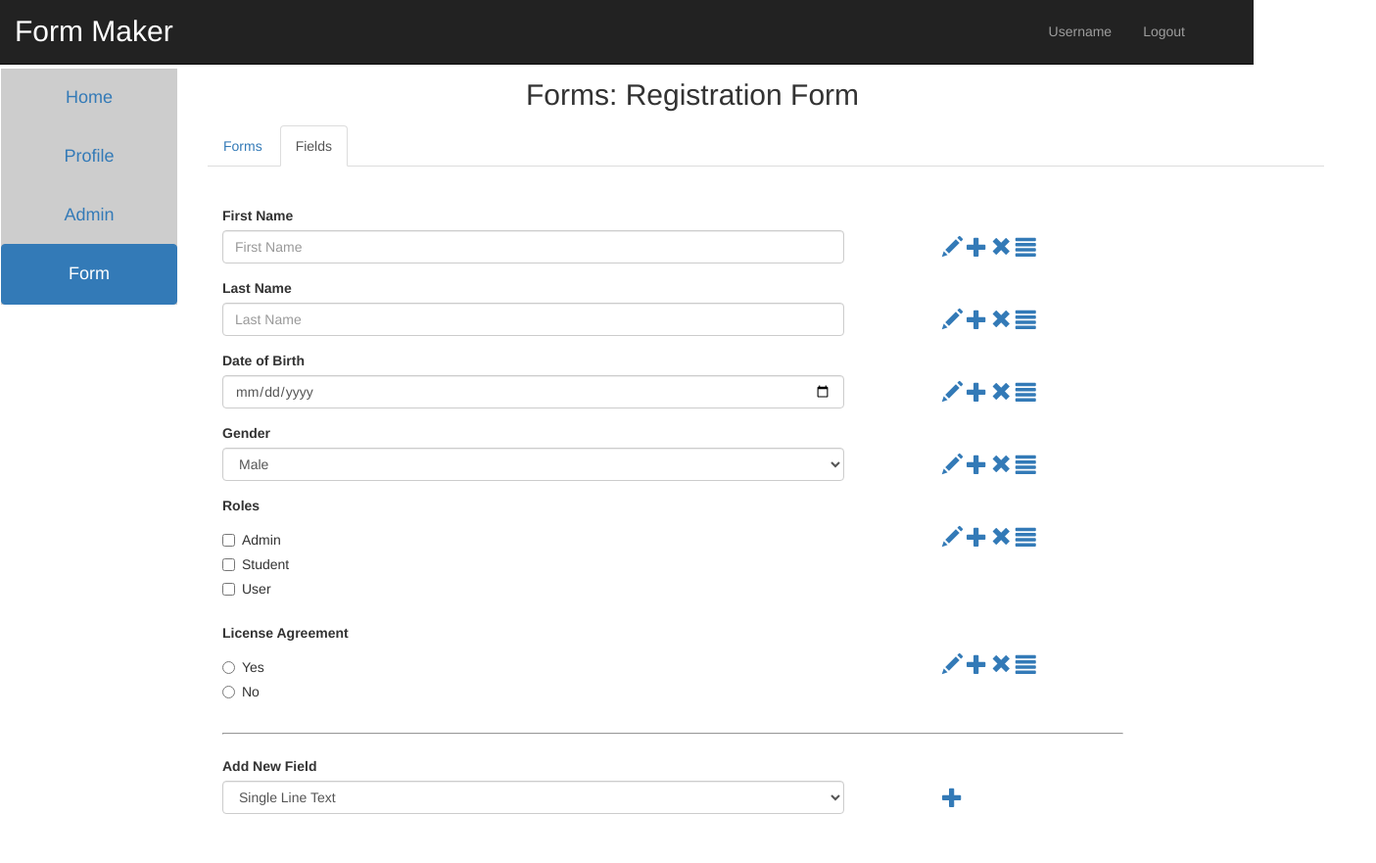
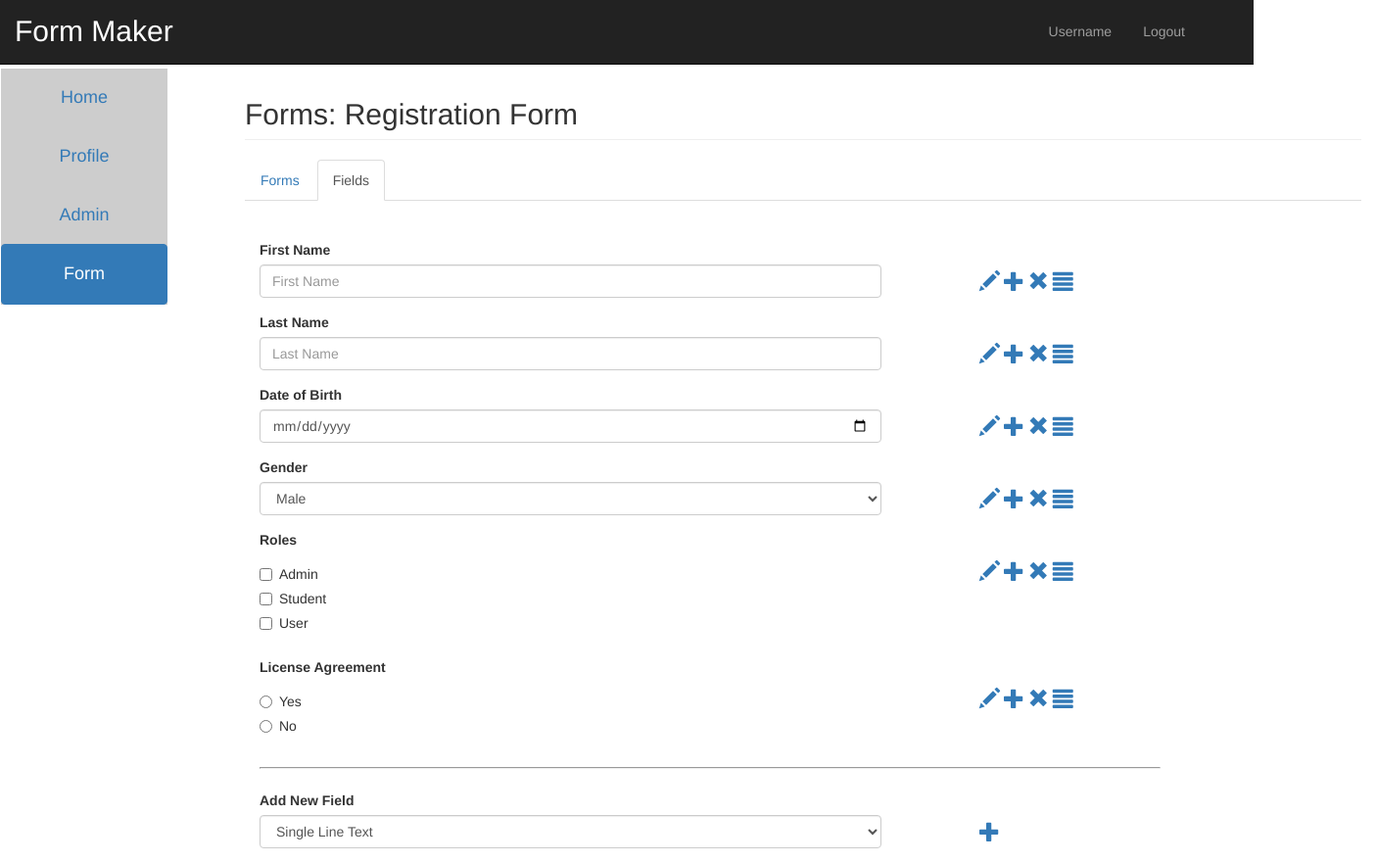
Before and after one commit to pre284mish/cs5610fall2015, a website: page public/assignment/form-fields.html in a window 1280 px wide. Shown: the whole page at 98% size, 1405 px wide, since content can reach past the window. Before the commit the page ends 846 px from the top, so only its background shows below. Drawn offline with nearby package versions, Linux system fonts and the light colour scheme; files that its build step writes are made by us from their sources.

Commit message:
added width from sidebar

```diff
--- a/public/assignment/form-fields.html
+++ b/public/assignment/form-fields.html
@@ -52,8 +52,8 @@
         </div>
 
         <!-- the side navigation bar-->
-        <div class="col-sm-2 sidebar sidebar-style-padding">
-            <ul class="nav nav-sidebar navbar-custom text-center">
+        <div class="col-sm-2 sidebar sidebar-style-padding ">
+            <ul class="nav nav-sidebar navbar-custom text-center fix-position">
                 <li><a href="home.html"><h4>Home</h4></a></li>
                 <li><a href="profile.html"><h4>Profile</h4></a></li>
                 <li><a href="admin.html"><h4>Admin</h4></a></li>
@@ -61,15 +61,10 @@
             </ul>
         </div>
 
-        <div class="col-sm-10 main">
+        <div class="col-sm-10 main welcome-left-margin">
             <div class="container">
-                <div class="container top-buffer">
-                    <label class="control-label form-field"><h2>Forms: Registration Form</h2></label>
-                    <div class="col-sm-4">
 
-                    </div>
-                </div>
-
+                <h2 class="page-header">Forms: Registration Form</h2>
                 <ul class="nav nav-tabs">
                     <li><a href="forms.html"> Forms </a> </li>
                     <li class="ng-scope active"><a href="form-fields.html" class="ng-binding">Fields</a></li>
@@ -247,5 +242,16 @@
     </div>
 </div>
 
+<!-- Bootstrap core JavaScript
+================================================== -->
+<!-- Placed at the end of the document so the pages load faster -->
+<script src="https://ajax.googleapis.com/ajax/libs/jquery/1.11.3/jquery.min.js"></script>
+<script src="https://maxcdn.bootstrapcdn.com/bootstrap/3.3.5/js/bootstrap.min.js"></script>
+<!--<script src="../../dist/js/bootstrap.min.js"></script>-->
+<!-- Just to make our placeholder images work. Don't actually copy the next line! -->
+<!--<script src="../../assets/js/vendor/holder.min.js"></script>-->
+<!-- IE10 viewport hack for Surface/desktop Windows 8 bug -->
+<!--<script src="../../assets/js/ie10-viewport-bug-workaround.js"></script>-->
+
 </body>
 </html>
--- a/public/css/style.css
+++ b/public/css/style.css
@@ -89,7 +89,7 @@
           }
 
           .form-field{
-            margin-left: -70px;
+            margin-left: -100px;
           }
 
           .welcome-left-margin {
@@ -112,11 +112,16 @@
             padding-right: 1px;
             padding-top: 10px;
             height:275px;
-            width:182px;
+            width:170px;
            }
 
            .fix-position {
            position:fixed;
+           width:170px;
+           }
+
+           .table-config{
+            width:1000px;
            }
 
     </style>
```
Also changed, not shown: public/assignment/admin.html (+14 -3 lines), public/assignment/forms.html (+14 -3 lines), public/assignment/home.html (+13 -1 lines), public/assignment/login.html (+12 -1 lines), public/assignment/profile.html (+12 -1 lines), public/assignment/register.html (+12 -1 lines).
